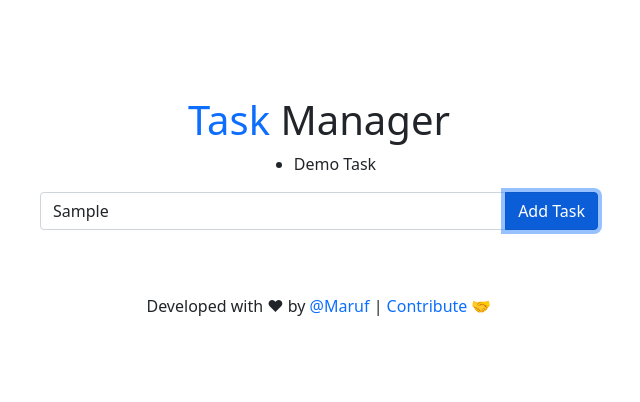
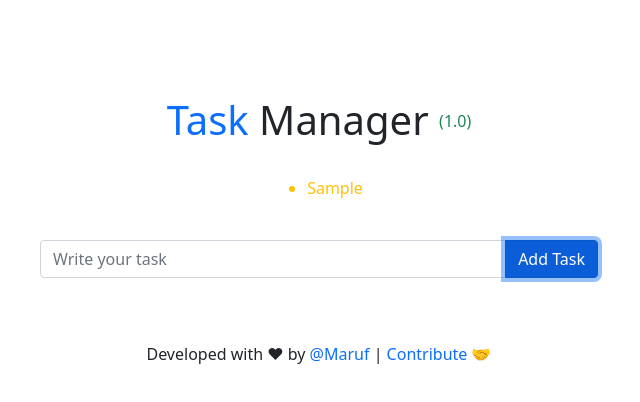
Before and after one commit to tahuruzzoha-tuhin/task_clone, a plain HTML site: page index.html in a window 1280 px wide. Both pictures are taken after typing "Sample" into the empty fields and a click on the button "Add Task". Shown: the whole page, without its empty margins (321-961 px from the left). Drawn offline with nearby package versions, Linux system fonts and the light colour scheme.

Commit message:
add items

```diff
--- a/index.html
+++ b/index.html
@@ -10,16 +10,16 @@
 <body>
     <main>
         <section class="container d-flex flex-column align-items-center mt-5 pt-5">
-            <h1>
-                <span class="text-primary">Task</span> Manager
+            <h1 class="fs-1">
+                <span class="text-primary">Task</span> Manager <sup class="fs-6 text-success">(1.0)</sup>
             </h1>
-            <ul class="" id="task-list">
-                <li>Demo Task</li>
+            <ul class="pt-4 pb-4 text-warning" id="task-list">
+
             </ul>
             <div class="w-50">
                 <div class="input-group mb-3">
-                    <input type="text" class="form-control" placeholder="Write your task" aria-label="Recipient's username" aria-describedby="button-addon2">
-                    <button class="btn btn-primary" type="button" id="button-addon2">Add Task</button>
+                    <input type="text" class="form-control" id="task-input" placeholder="Write your task" aria-label="Recipient's username" aria-describedby="button-addon2">
+                    <button class="btn btn-primary" type="button" id="add-task">Add Task</button>
                   </div>
             </div>
         </section>
--- a/js/main.js
+++ b/js/main.js
@@ -1 +1,21 @@
 console.log("It's working..!");
+let tasks = [];
+
+// Get all required elements
+
+const add_task = document.getElementById('add-task');
+const task_input = document.getElementById('task-input');
+const task_list = document.getElementById('task-list');
+
+
+console.log(task_list.children)
+
+// Add click event
+
+add_task.addEventListener("click", () => {
+    const li = document.createElement('li');
+    li.innerText = task_input.value;
+    li.classList = 'item'
+    task_list.appendChild(li);
+    task_input.value = '';
+});
```
